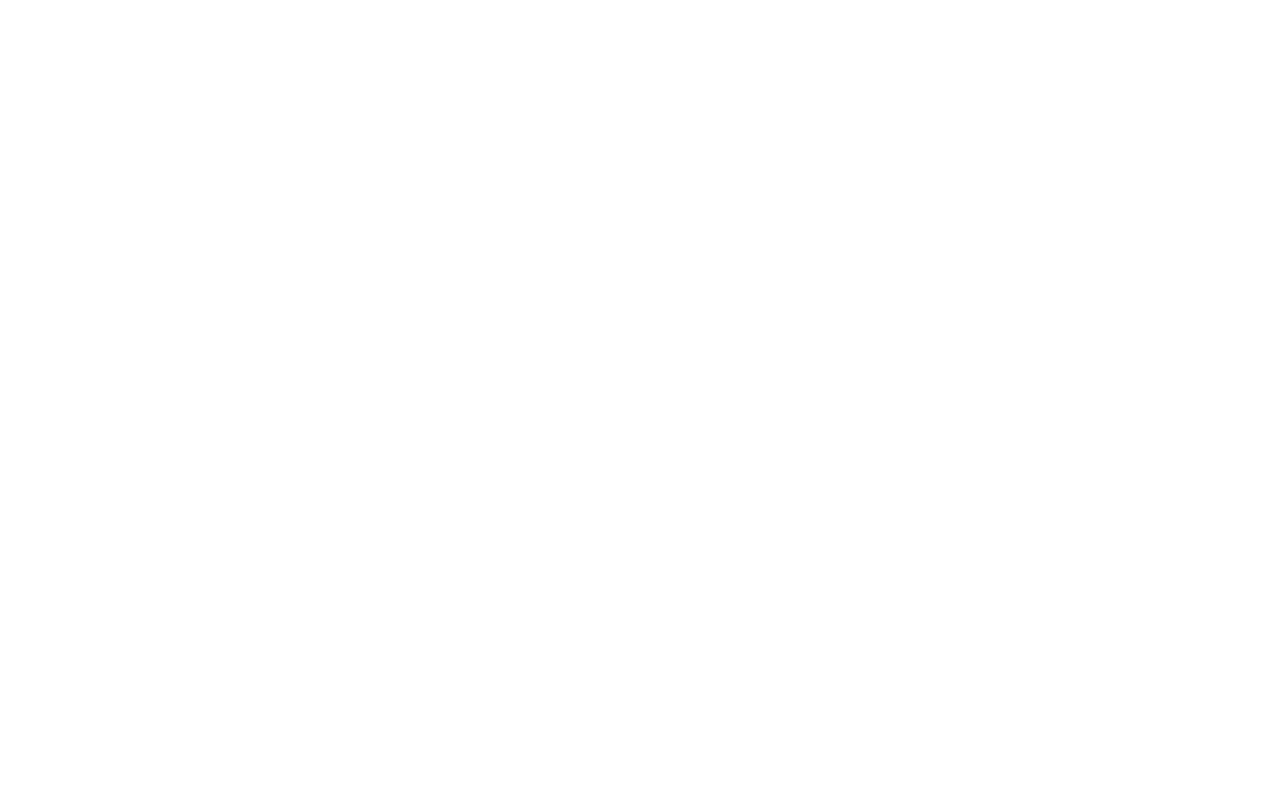
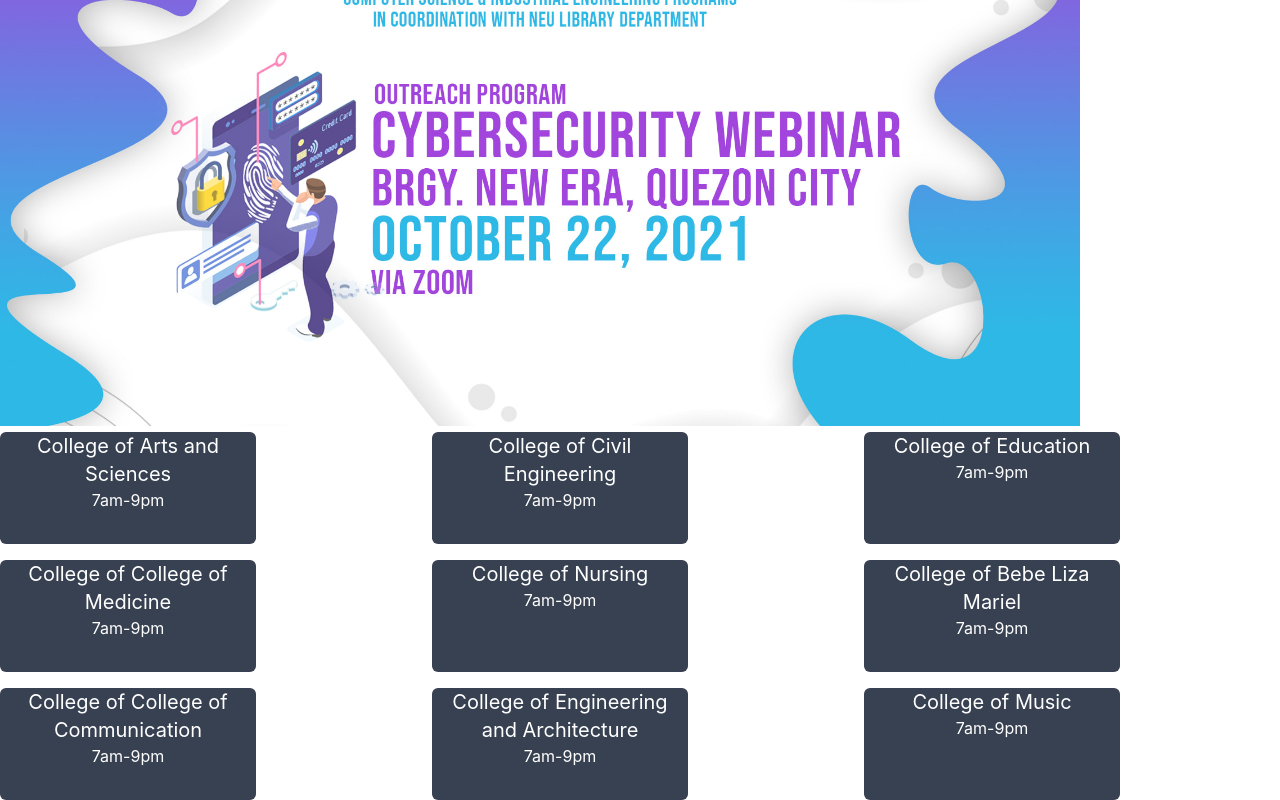
Before and after one commit to karl-evalle/nextjsvle, a Next.js app: page / in a window 1280 px wide. Shown: the part 986-1786 px from the top of the page. Before the commit the page ends 812 px from the top, so only its background shows below. Built offline with nearby package versions, Linux system fonts and the light colour scheme.

Commit message:
addedoffices

```diff
--- a/components/Navbar.js
+++ b/components/Navbar.js
@@ -1,5 +1,6 @@
 
 import React from 'react'
+
 
 const Navbar = () => {
     return (
@@ -18,6 +19,7 @@ const Navbar = () => {
       <a href="#responsive-header" className="block mt-4 lg:inline-block lg:mt-0 text-teal-200 hover:text-white mr-4">
         Announcements
       </a>
+
       <a href="#responsive-header" className="block mt-4 lg:inline-block lg:mt-0 text-teal-200 hover:text-white mr-4">
         About
       </a>
--- /dev/null
+++ b/pages/Offices.js
@@ -0,0 +1,13 @@
+import React from 'react'
+import PropTypes from 'prop-types'
+
+function Offices({collegename,officedescription}) {
+    return (
+        <div className="container bg-gray-700 h-28 w-64 text-white rounded-md text-center">
+            <h1 className="text-bold text-xl">{collegename}</h1>
+            <h1>{officedescription}</h1>
+        </div>
+    )
+}
+
+export default Offices
--- a/pages/announcements.js
+++ b/pages/announcements.js
@@ -1,11 +1,17 @@
 import React from 'react'
+import Image from 'next/image'
 
 const announcements = () => {
     return (
         <div >
-            <div className="text-center text-xl text-bold"><h1>Announcements</h1></div>
+            <div className="text-center text-xl text-bold items-center"><h1>Announcements</h1></div>
             <div className="container mx-auto items-center">
-
+            <Image
+        alt ={'announements page'}
+        src ={'/announcement.jpg'}
+        height='600'
+        width ='1080'
+            />
             </div>
         </div>
 
--- a/pages/index.js
+++ b/pages/index.js
@@ -4,6 +4,9 @@ import styles from '../styles/Home.module.css'
 import Navbar from '../components/Navbar'
 import Mainsection from './mainsection'
 import Announcements from './announcements'
+import Testing from './testing'
+import Offices from './Offices'
+
 
 
 export default function Home() {
@@ -17,6 +20,21 @@ export default function Home() {
       <Navbar/>
       <Mainsection/>
       <Announcements/>
+      <div className="items-center">
+          <div className="grid grid-cols-3 gap-4 ">
+
+        <Offices collegename="College of Arts and Sciences" officedescription="7am-9pm"/>
+        <Offices collegename="College of Civil Engineering" officedescription="7am-9pm"/>
+        <Offices collegename="College of Education" officedescription="7am-9pm"/>
+        <Offices collegename="College of College of Medicine" officedescription="7am-9pm"/>
+        <Offices collegename="College of Nursing" officedescription="7am-9pm"/>
+        <Offices collegename="College of Bebe Liza Mariel" officedescription="7am-9pm"/>
+        <Offices collegename="College of College of Communication" officedescription="7am-9pm"/>
+        <Offices collegename="College of Engineering and Architecture" officedescription="7am-9pm"/>
+        <Offices collegename="College of Music" officedescription="7am-9pm"/>
+
+        </div>
+      </div>
 
 
     </div>
--- a/pages/mainsection.js
+++ b/pages/mainsection.js
@@ -2,7 +2,7 @@ import React from 'react'
 
 const mainsection = () => {
     return (
-        <div className="container bg-main-image bg-no-repeat bg-cover mx-auto">
+        <div className="container bg-main-image bg-no-repeat bg-cover mx-auto flex">
         <div className="grid grid-cols-2 gap-4">
               <div className="container mx-auto bg-green-500 hover:bg-gray-400 transition duration-500 ease-in-out text-center h-96 w-60 grid-col-1 m-40 rounded-lg">
                   <div className="container mx-auto bg-gray-700 p-10 m-10">
--- /dev/null
+++ b/pages/testing.js
@@ -0,0 +1,14 @@
+import 'tailwindcss/tailwind.css'
+
+
+import React from 'react'
+
+const testing = () => {
+    return (
+        <div>
+            <div className="text-7xl malakingtext">text</div>
+        </div>
+    )
+}
+
+export default testing
```
